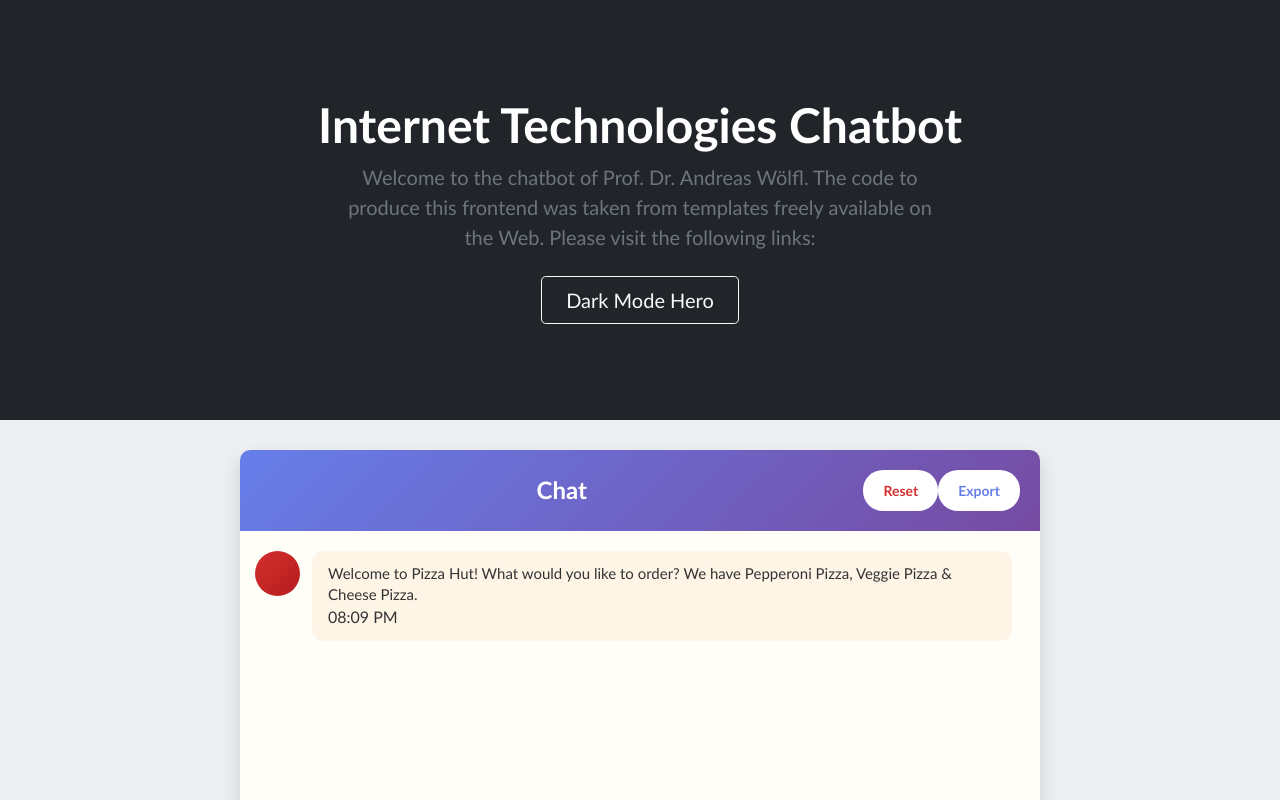
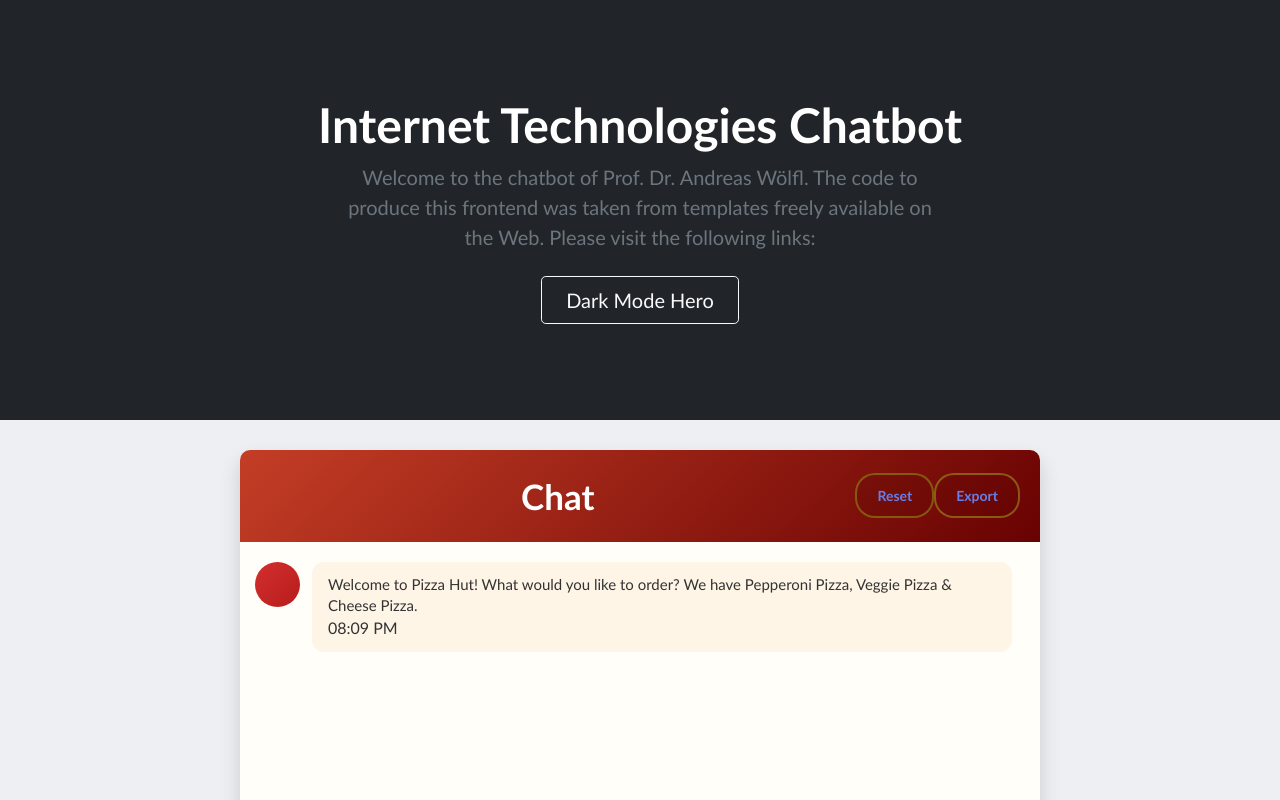
Before and after one commit to RasheMpofu/chatbot, a React app in the folder frontend/: page / in a window 1280 px wide. Shown: the top 800 px of the page. Built offline with nearby package versions, Linux system fonts and the light colour scheme; no server answers.

Commit message:
Update Header.css

```diff
--- a/frontend/src/Header.css
+++ b/frontend/src/Header.css
@@ -1,5 +1,5 @@
 .top_menu {
-    background: linear-gradient(135deg, #667eea 0%, #764ba2 100%);
+   background: linear-gradient(135deg, #c1341bf3 0%, #680202 100%);
     width: 100%;
     padding: 20px;
     box-shadow: 0 2px 10px rgba(0, 0, 0, 0.1);
@@ -14,16 +14,16 @@
 
 .top_menu .title {
     text-align: center;
-    color: white;
-    font-size: 24px;
-    font-weight: 600;
+    color: rgb(255, 255, 255);
+    font-size: 35px;
+    font-weight: 700;
     flex-grow: 1;
 }
 
 .reset_button {
-    background-color: #fff;
-    color: #d32f2f;
-    border: none;
+    background-color: #3a06061f;
+    color: #667eea;
+    border: 2px solid #93931590;
     padding: 10px 20px;
     border-radius: 20px;
     cursor: pointer;
@@ -33,9 +33,9 @@
 }
 
 .export_button {
-    background-color: #fff;
+    background-color: #3a06061f;
     color: #667eea;
-    border: none;
+    border: 2px solid #c2d32f65;
     padding: 10px 20px;
     border-radius: 20px;
     cursor: pointer;
@@ -46,12 +46,24 @@
 
 .reset_button:hover {
     background-color: #f0f0f0;
-    transform: scale(1.05);
+    transform: scale(1.15) translateY(-2px);
+    box-shadow: 0 8px 20px rgba(211, 47, 47, 0.3);
+}
+
+.reset_button:focus {
+    outline: 3px solid rgba(211, 47, 47, 0.3);
+    outline-offset: 2px;
+}
+
+.reset_button:active {
+    transform: scale(0.92) translateY(1px);
+    box-shadow: 0 2px 5px rgba(211, 47, 47, 0.2);
 }
 
 .export_button:hover {
     background-color: #f0f0f0;
-    transform: scale(1.05);
+    transform: scale(1.15) translateY(-2px);
+    box-shadow: 0 8px 20px rgba(211, 47, 47, 0.3);
 }
 
 @media (max-width: 768px) {
```
